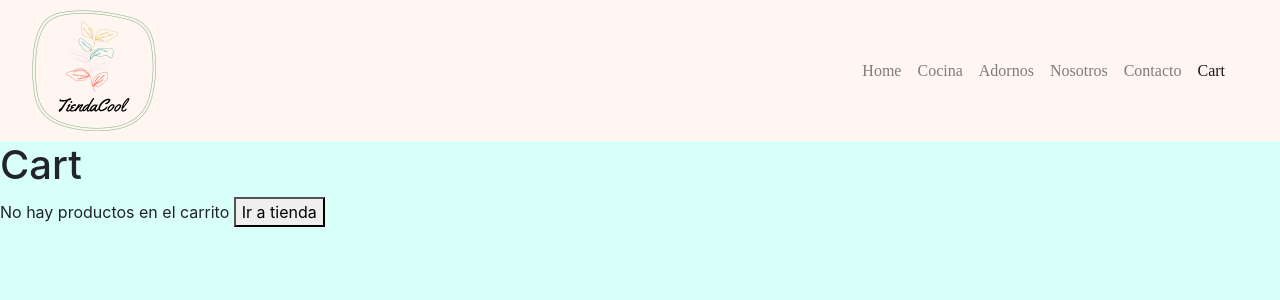
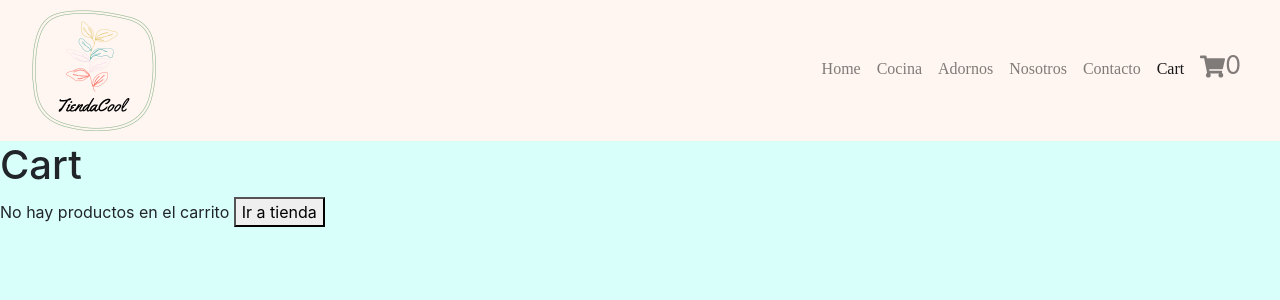
Before and after one commit to DiegoCostanzo/Proyecto_react, a React (Create React App) app: page /Cart in a window 1280 px wide. Shown: the top 300 px of the page. Built offline with nearby package versions, Linux system fonts and the light colour scheme; a web font is replaced by a local one.

Commit message:
Version 16 de proyecto react

```diff
--- a/src/components/cart/Cart.jsx
+++ b/src/components/cart/Cart.jsx
@@ -10,19 +10,18 @@ const Cart = () => {
   const CartContextUse = useContext(cartContext)
   const {carrito} = useContext(cartContext)
   let [precioFinal,setPrecioFinal] = useState(0)
-  console.log(carrito==[])
+
   return (
         <>
           <div >
             <h1>Cart</h1>
               {carrito.map((Producto)=>{
-              precioFinal = (Producto.precio) + precioFinal
-              console.log(precioFinal)
+              precioFinal = (Producto[0].precio*Producto[1]) + precioFinal
               return <table>
               <tbody>
               <tr className="pr-5">
-              <td className="pr-5"><p>{Producto.nombre}</p></td>
-              <td><p>{Producto.precio}</p></td>
+              <td className="pr-5"><p>{Producto[0].nombre}</p></td>
+              <td><p>{Producto[0].precio*Producto[1]}</p></td>
               </tr>
               </tbody>
 
--- a/src/components/detalleProducto/ItemDetail.jsx
+++ b/src/components/detalleProducto/ItemDetail.jsx
@@ -13,10 +13,11 @@ const ItemDetail = ({detail}) => {
     const {addCart, product,removerItem} = useContext(cartContext)
     const onAdd = (control) =>{
         setIrCart(true);
-        addCart(detail,control);
+        addCart([detail,control]);
     }
     const RemoverItem = () =>{
         removerItem(detail);
+
     }
     return (
     <>
--- a/src/components/icono/CartWidget.jsx
+++ b/src/components/icono/CartWidget.jsx
@@ -3,21 +3,26 @@ import { FaShoppingCart } from "react-icons/fa";
 import './estiloCartWidget.css';
 import {useContext} from 'react';
 import {cartContext} from '../../contex/CartContext';
-import {  useState } from 'react';
+import {  useState,useEffect } from 'react';
 import CarritoDesplegable from '../carritoDesplegable/CarritoDesplegable';
+import { useControlled } from '@material-ui/core';
 
 const CartWidget = () => {
   const CartContextUse = useContext(cartContext)
-  const {carrito} = useContext(cartContext)
-  let [cantidadCarrito,setCantidadCarrito] = useState(0)
-  cantidadCarrito = carrito.length
+  const {carrito,cantidadFinal} = useContext(cartContext)
+  let [cantidad,setCantidad] = useState([])
+
+  let total = cantidadFinal.reduce((a, b) => a + b, 0);
+  console.log(total);
+
+
 
   return (
         <>
             <div className="nav-link estilo-icono">
 
-              {cantidadCarrito ==0?<span></span>:<span className="pt-5" display="none"><FaShoppingCart/>{cantidadCarrito}</span>}
-
+              <FaShoppingCart/>
+              {total}
             </div>
         </>
   );
--- a/src/contex/cartContext.jsx
+++ b/src/contex/cartContext.jsx
@@ -11,12 +11,26 @@ function CartContext ({children}) {
     const [carrito,setCarrito] = useState([])
 
     const [product,setProduct] = useState([])
-
+    let [cantidadCarrito,setCantidadCarrito] = useState(0)
+    const [precioFinal,setPrecioFinal] = useState([])
+    let [cantidadFinal,setCantidadFinal] = useState([])
+    let [productosCantidad,setProductosCantidad] = useState([])
+    let [total,setTotal] = useState(0)
     const addCart = (detail,quantity) =>{
         //if(isInCart(item.id )=== -1){
             //console.log(detail);
+
             setProduct(detail,quantity);
             setCarrito([...carrito,detail]);
+            setCantidadCarrito(detail[1])
+            cantidadFinal.push(detail[1]);
+
+
+
+
+
+
+
 
             //
 
@@ -29,23 +43,22 @@ function CartContext ({children}) {
         //return product.findIndex(prod => prod.id == id)
    // }
 
-    const removerItem = (detail,quantity) =>{
+    const removerItem = (detail) =>{
 
-        const newProduct = carrito.filter(p => p.id !== detail.id);
+        const newProduct = carrito.filter(p => p[0].id !== detail.id);
         setCarrito(newProduct);
-        console.log(newProduct)
+
 
     }
     useEffect (()=>{
-        console.log(product);
-        console.log(carrito);
+
         localStorage.setItem("carrito",JSON.stringify(carrito));
       },[carrito])
 
 
     return(
 
-        <cartContext.Provider value={{carrito,product,addCart,removerItem,quantity:product.length}}>
+        <cartContext.Provider value={{total,cantidadFinal,carrito,product,addCart,removerItem,quantity:product.length}}>
             {children}
         </cartContext.Provider>
 
```
Also changed, not shown: 1 other file (tests, documents, lock files or other folders).
